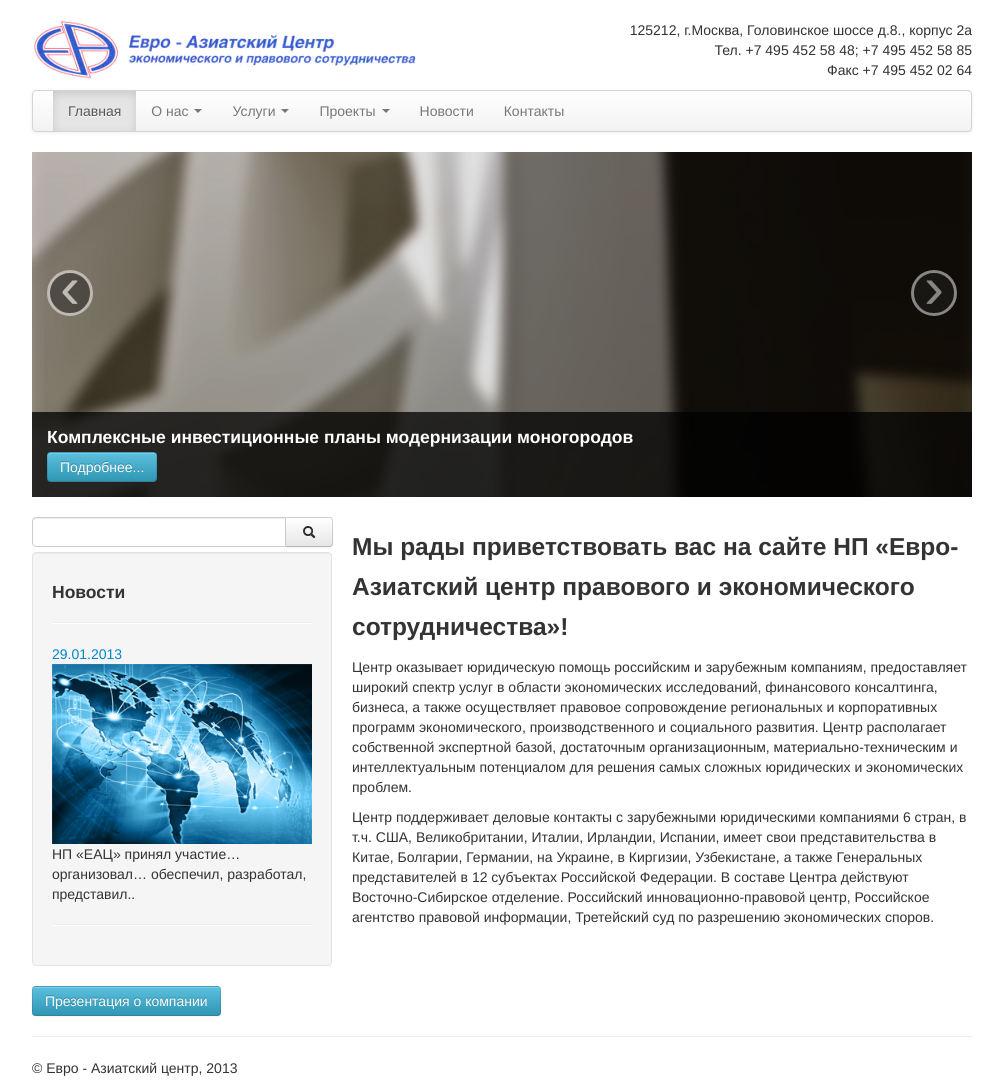
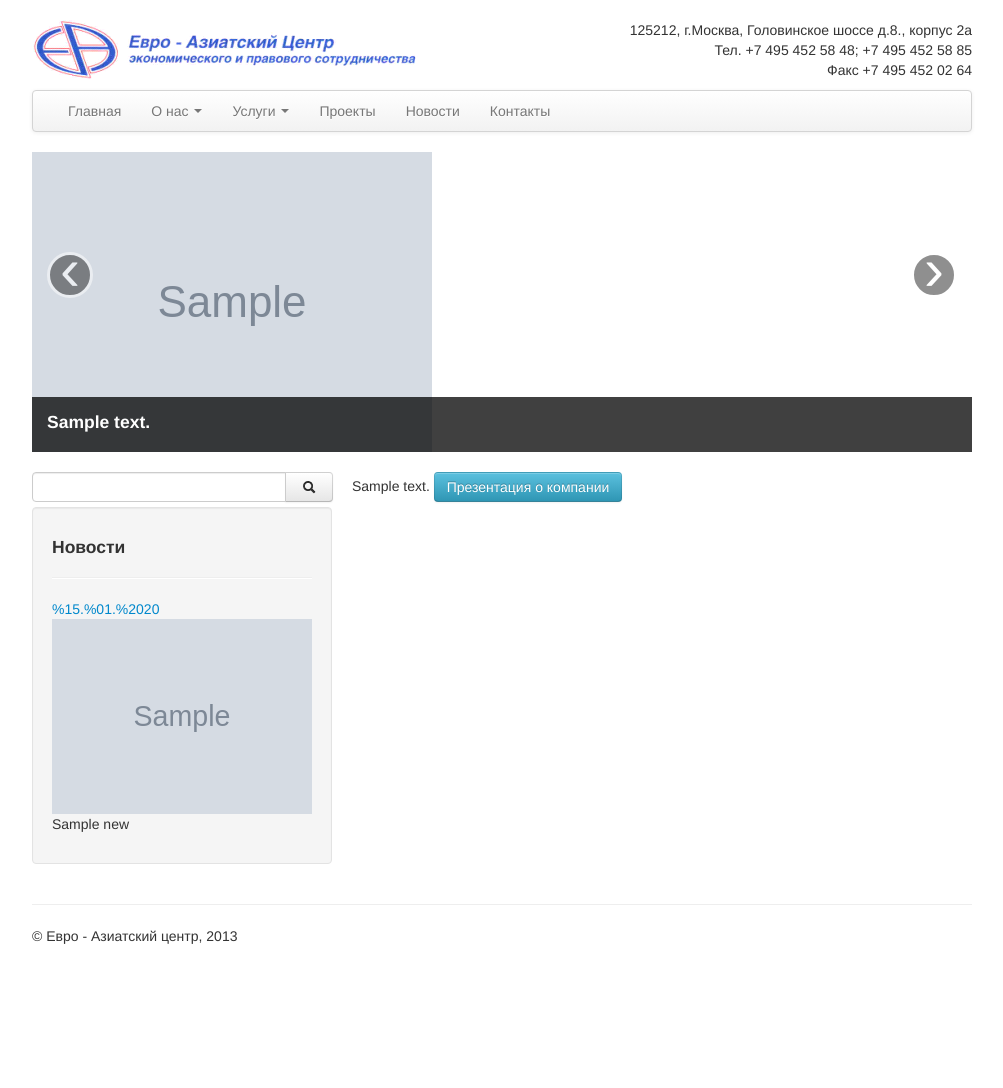
Before and after one commit to kpx13/eac, a Django app: template templates/home.html in a window 1280 px wide. Shown: the whole page, without its empty margins (138-1141 px from the left). After the commit the page ends 944 px from the top, so only its background shows below. Run offline with Django 3.2, Linux system fonts and the light colour scheme; tables that the repository leaves empty hold one stand-in row (values such as "Sample post"); the template is opened without the code that fills it: values that come from a table or form of the project are taken from there, most other values are stand-ins (such as "Sample title", 1, 10 or a date in 2020); grey boxes marked "Sample" are stand-in pictures; parts of the project's set-up code (start-up, migrations or seed data) failed here and were passed over; some libraries are stand-ins or nearby versions.

Commit message:
static pages + home page

```diff
--- a/news/models.py
+++ b/news/models.py
@@ -4,11 +4,10 @@
 from ckeditor.fields import RichTextField
 
 class Article(models.Model):
-    slug = models.SlugField(verbose_name=u'название', unique=True)
+    slug = models.SlugField(verbose_name=u'название', blank=True, unique=True)
     name = models.CharField(max_length=128, verbose_name=u'название')
     image = models.FileField(upload_to= 'uploads/news', blank=True, max_length=256, verbose_name=u'картинка')
     date = models.DateField(verbose_name=u'дата')
-    desc = models.TextField(verbose_name=u'краткое описание')
     text = RichTextField(verbose_name=u'полный текст')
 
     class Meta:
--- a/pages/models.py
+++ b/pages/models.py
@@ -4,7 +4,7 @@
 import pytils
 
 class Page(models.Model):
-    slug = models.SlugField(verbose_name=u'слаг', unique=True)
+    slug = models.SlugField(verbose_name=u'слаг', blank=True, unique=True)
     title = models.CharField(max_length=256, verbose_name=u'заголовок')
     content = RichTextField(blank=True, verbose_name=u'html-содержимое')
 
@@ -16,7 +16,8 @@
         return self.slug
 
     def save(self, *args, **kwargs):
-        self.slug=pytils.translit.slugify(self.title)
+        if not self.slug:
+            self.slug=pytils.translit.slugify(self.title)
         super(Page, self).save(*args, **kwargs)
 
     @staticmethod
--- /dev/null
+++ b/site_static/style.css
@@ -0,0 +1,10 @@
+p, h3
+{
+    text-align: justify;
+}
+
+h3
+{
+    text-align: center;
+    font-size: 1.2em;
+}
--- a/templates/base.html
+++ b/templates/base.html
@@ -30,7 +30,7 @@
              <div class="navbar">
         <div class="navbar-inner">
             <ul class="nav">
-                <li class='active'><a href="#">Главная</a></li>
+                <li {% if request_url == 'home' %} class='active' {% endif %}><a href="#">Главная</a></li>
                 <li class="dropdown">
                     <a class="dropdown-toggle"
                     data-toggle="dropdown"
@@ -39,10 +39,10 @@
                         <b class="caret"></b>
                     </a>
                     <ul class="dropdown-menu">
-                        <li><a href="#">История</a></li>
-                        <li><a href="#">Руководство</a></li>
-                        <li><a href="#">Эксперты</a></li>
-                        <li><a href="#">Партнеры</a></li>
+                        <li><a href="/page/history">История</a></li>
+                        <li><a href="/page/leaders">Руководство</a></li>
+                        <li><a href="/experts">Эксперты</a></li>
+                        <li><a href="/partners">Партнеры</a></li>
                     </ul>
                 </li>
                 <li class="dropdown">
@@ -53,24 +53,13 @@
                         <b class="caret"></b>
                     </a>
                     <ul class="dropdown-menu">
-                        <li><a href="#">Правовое сотрудничество</a></li>
-                        <li><a href="#">Экономическое сотрудничество</a></li>
+                        <li><a href="/page/services_law">Правовое сотрудничество</a></li>
+                        <li><a href="/page/services_economics">Экономическое сотрудничество</a></li>
                     </ul>
                 </li>
-                <li class="dropdown">
-                    <a class="dropdown-toggle"
-                    data-toggle="dropdown"
-                    href="#">
-                        Проекты
-                        <b class="caret"></b>
-                    </a>
-                    <ul class="dropdown-menu">
-                        <li><a href="#">Правовое сотрудничество</a></li>
-                        <li><a href="#">Экономическое сотрудничество</a></li>
-                    </ul>
-                </li>
-                <li><a href="#">Новости</a></li>
-                <li><a href="#">Контакты</a></li>
+                <li><a href="/projects">Проекты</a></li>
+                <li><a href="/news">Новости</a></li>
+                <li><a href="/page/contacts">Контакты</a></li>
             </ul>
         </div>
     </div>
--- a/templates/home.html
+++ b/templates/home.html
@@ -1,37 +1,20 @@
 {% extends 'base.html' %}
 
 {% block content %}
-            <!-- Carousel
-    ================================================== -->
+
+    <!-- Carousel -->
     <div id="myCarousel" class="carousel slide">
       <div class="carousel-inner">
-        <div class="item active">
-          <img src="/static/images/slide-01.jpg" alt="">
+        {% for s in slideshow %}
+            <div class="item {% if forloop.first %} active {% endif %}">
+                <img src="/media/{{ s.image }}" alt="">
                 <div class="container">
                     <div class="carousel-caption">
-              <h4>Комплексные инвестиционные планы модернизации моногородов</h4>
-              <p class="lead"><a href='#' class='btn btn-info'>Подробнее...</a></p>
+                        <h4>{{ s.text }}</h4>
                     </div>
                 </div>
             </div>
-        <div class="item">
-          <img src="/static/images/slide-02.jpg" alt="">
-          <div class="container">
-            <div class="carousel-caption">
-              <h4>Финансовая модель города Пензы</h4>
-              <p class="lead"><a href='#' class='btn btn-info'>Подробнее...</a></p>
-            </div>
-          </div>
-        </div>
-        <div class="item">
-          <img src="/static/images/slide-03.jpg" alt="">
-          <div class="container">
-            <div class="carousel-caption">
-              <h4>Разработка КИП г. Михайловки Волгоградской обл.</h4>
-              <p class="lead"><a href='#' class='btn btn-info'>Подробнее...</a></p>
-            </div>
-          </div>
-        </div>
+        {% endfor %}
       </div>
       <a class="left carousel-control" href="#myCarousel" data-slide="prev">&lsaquo;</a>
       <a class="right carousel-control" href="#myCarousel" data-slide="next">&rsaquo;</a>
@@ -48,27 +31,25 @@
 
             <div class="well">
 
-                <h4>Новости</h4> <hr />
+                <h4>Новости</h4>
+                {% for n in news %}
+                    <hr />
                     <div class='news-item'>
-                    <a href='#'>29.01.2013</a>
-                    <img src='/static/images/news.bmp' />
-                    <p>НП «ЕАЦ» принял участие… организовал… обеспечил, разработал, представил..</p>
+                        <a href='/news/{{ n.slug }}'>{{ n.date }}</a>
+                        <a href='/news/{{ n.slug }}'><img src='/media/{{ n.image }}' /></a>
+                        <p>{{ n.name }}</p>
                     </div>
-                <hr />
+                {% endfor %}
 
 
             </div><!--/.well -->
-            <a href='#' class='btn btn-info' style=''>Презентация о компании</a>
+
         </div><!--/span-->
 
 
         <div class="span8">
-            <h3>Мы рады приветствовать вас на сайте НП «Евро-Азиатский центр правового и экономического сотрудничества»!   </h3>
-            <p>
-            Центр оказывает юридическую помощь российским и зарубежным компаниям, предоставляет широкий спектр услуг в области экономических исследований, финансового консалтинга, бизнеса, а также осуществляет правовое сопровождение региональных и корпоративных программ экономического, производственного и социального развития.  Центр располагает собственной экспертной базой, достаточным организационным, материально-техническим и интеллектуальным потенциалом для решения самых сложных юридических и экономических проблем. </p>
-            <p>
-Центр поддерживает деловые контакты с зарубежными юридическими компаниями 6 стран, в т.ч. США, Великобритании, Италии, Ирландии, Испании, имеет свои представительства в Китае, Болгарии, Германии, на Украине, в Киргизии, Узбекистане, а также Генеральных представителей в 12 субъектах Российской Федерации. В составе Центра действуют Восточно-Сибирское отделение. Российский инновационно-правовой центр, Российское агентство правовой информации, Третейский суд по разрешению экономических споров.
-            </p>
+            {{ content|safe }}
+            <a href='#' class='btn btn-info' style=''>Презентация о компании</a>
         </div><!--/span-->
     </div><!--/row-->
 
@@ -76,7 +57,7 @@
       !function ($) {
         $(function(){
           // carousel demo
-          $('#myCarousel').carousel()
+          $('#myCarousel').carousel();
         })
       }(window.jQuery)
     </script>
--- a/templates/page.html
+++ b/templates/page.html
@@ -3,5 +3,6 @@
 {% block title %}{{ title }}{% endblock %}
 
 {% block content %}
+    <h2>{{ title }}</h2>
     {{ content|safe }}
 {% endblock %}
```
Also changed, not shown: eac/views.py (+6 -1 lines), media/uploads/news/news.bmp (added), media/uploads/slider/slide-01.jpg (added), media/uploads/slider/slide-02.jpg (added), media/uploads/slider/slide-03.jpg (added), 5 other files. Lines whose indentation alone changed are shown as unchanged.
